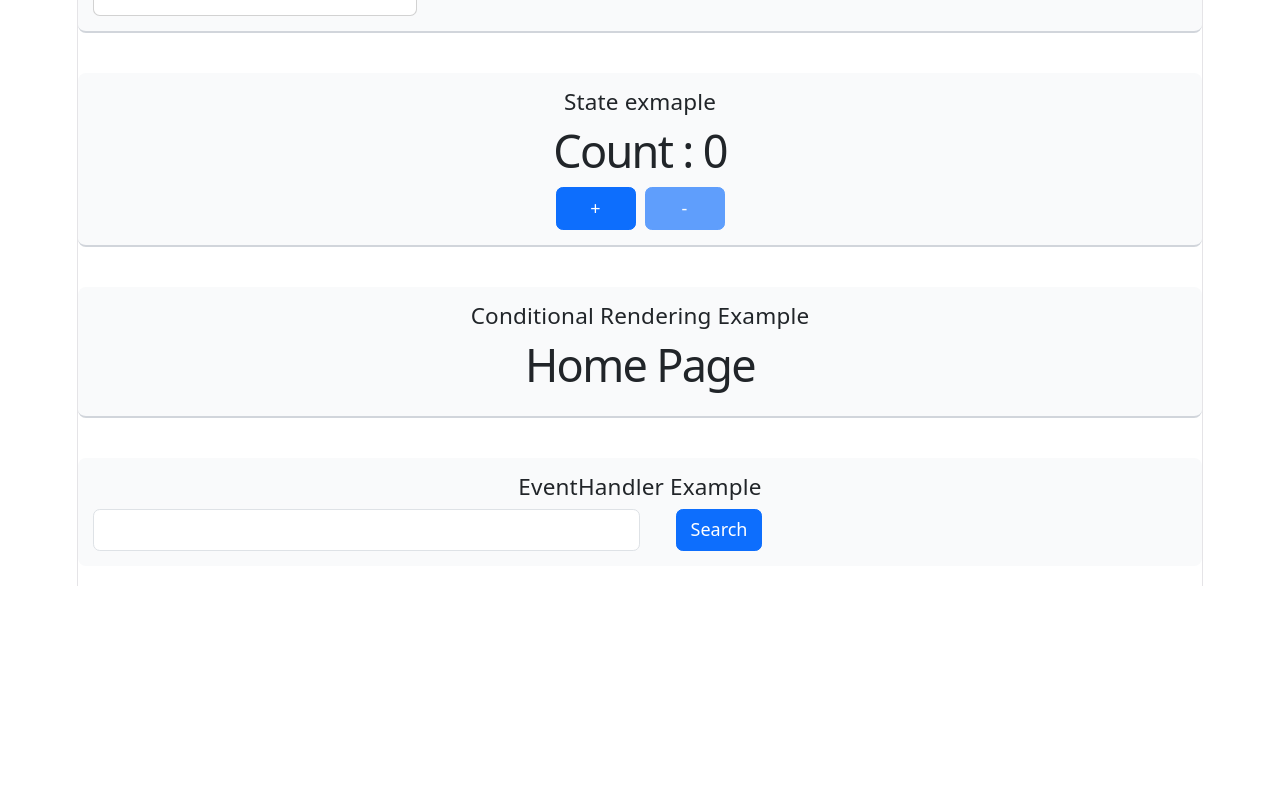
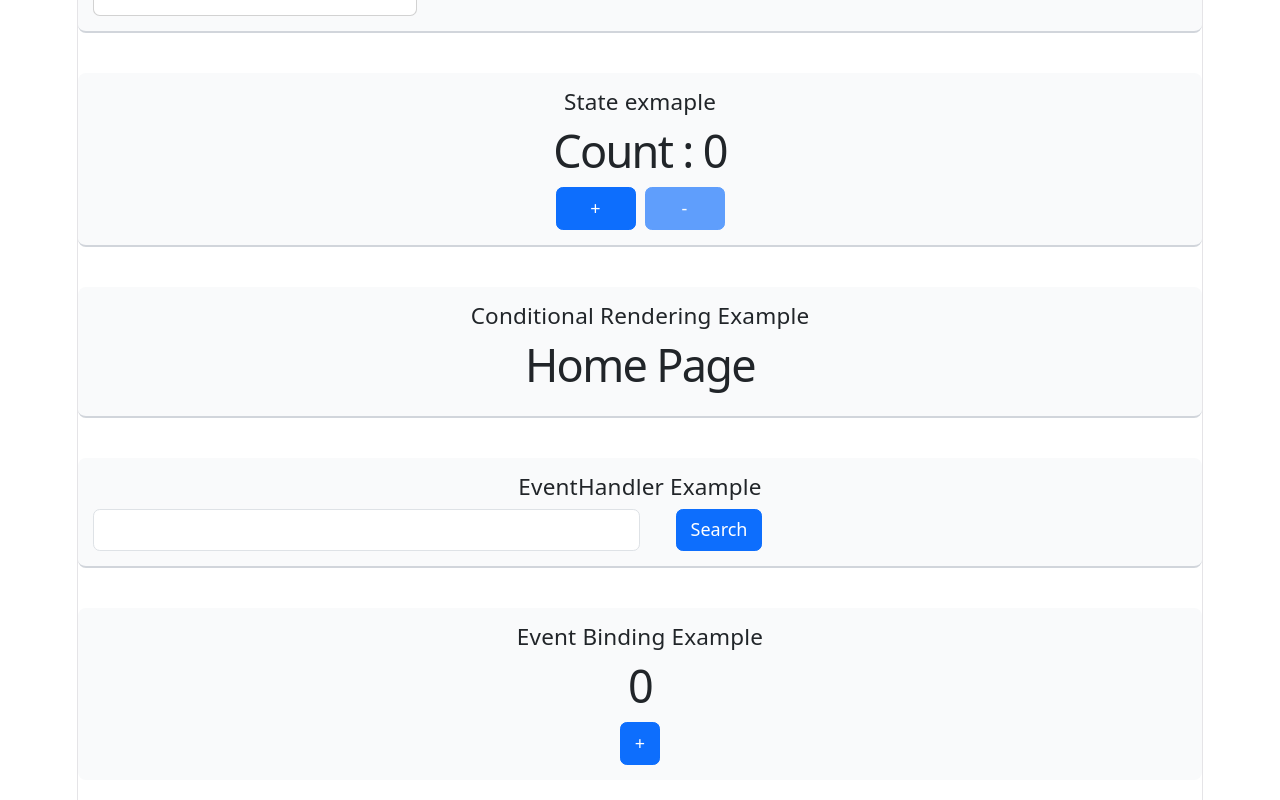
Before and after one commit to pronoyeugin/React_Learning, a React (Vite) app in the folder react_learning/: page / in a window 1280 px wide. Shown: the part 1075-1875 px from the top of the page. Before the commit the page ends 1661 px from the top, so only its background shows below. Built offline with nearby package versions, Linux system fonts and the light colour scheme.

Commit message:
Class-019 : Event handler binding with constractor and  ES6, without constractor andES6

```diff
--- a/react_learning/src/App.jsx
+++ b/react_learning/src/App.jsx
@@ -18,6 +18,7 @@ import ReactBootstrap from './components/ReactBootstrap';
 import State from './components/State';
 import ConditionalReadaring from './ConditionalReadaring/index';
 import EventHandlerClass from './EventHandler/index'
+import EventBinding from './EventBinding';
 
 //Functional component start with capital letters
 
@@ -99,6 +100,10 @@ function App() {
         <EventHandlerClass />
       </div>
 
+      <div className="component-section">
+          <EventBinding />
+      </div>
+
 
     </>
   );
--- /dev/null
+++ b/react_learning/src/EventBinding/index.jsx
@@ -0,0 +1,53 @@
+import React, { Component } from 'react'
+import Button from 'react-bootstrap/Button';
+
+ class EventBinding extends Component {
+
+    constructor(props) {
+      super(props)
+
+      this.state = {
+         count : 0
+      }
+      // binding on constrctor
+      this.handelOnClick = this.handelOnClick.bind(this);
+    }
+    //  ES6 Function
+    // handelOnClick =() =>{
+    //     this.setState({
+    //         count: this.state.count + 1
+    //     })
+    // }
+
+    //with out ES6 function
+    handelOnClick(){
+        this.setState({
+            count: this.state.count + 1
+        })
+    }
+
+
+    render() {
+        return (
+            <>
+
+            <h5>Event Binding Example</h5>
+
+            <div>
+                <h1>{this.state.count}</h1>
+                {/* This Line for ES6 */}
+                {/* <Button onClick={this.handelOnClick}>+</Button>   */}
+
+                {/* This Line for without ES6 */}
+                {/* <Button onClick={this.handelOnClick.bind(this)}>+</Button> */}
+
+                {/* Constractor binding */}
+                <Button onClick={this.handelOnClick}>+</Button>
+            </div>
+
+        </>
+        )
+    }
+}
+
+export default EventBinding;
```
